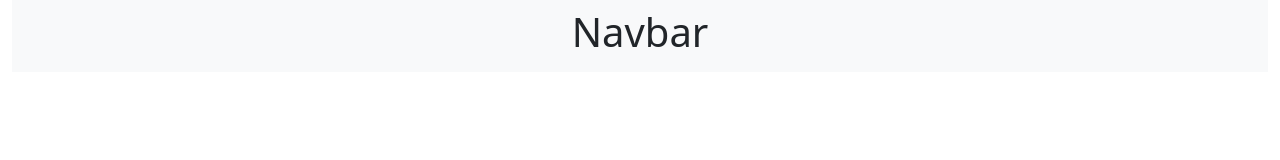
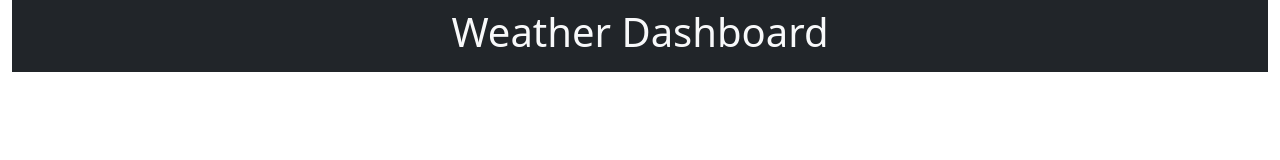
Before and after one commit to XtianHope/sky-weather-dashboard, a plain HTML site: page index.html in a window 1280 px wide. Drawn offline with nearby package versions, Linux system fonts and the light colour scheme.

Commit message:
updated navbar > weather dashboard & changed background and text color

```diff
--- a/index.html
+++ b/index.html
@@ -8,8 +8,8 @@
 </head>
 <body>
     <main class="container-fluid">
-        <nav class="navbar navbar-expand-lg bg-body-tertiary justify-content-center">
-              <h1 class="text-center">Navbar</h1>
+        <nav class="navbar navbar-expand-lg justify-content-center bg-dark text-light">
+              <h1 class="text-center">Weather Dashboard</h1>
             </div>
           </nav>
     </main>
```
